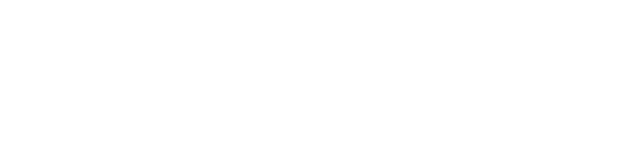
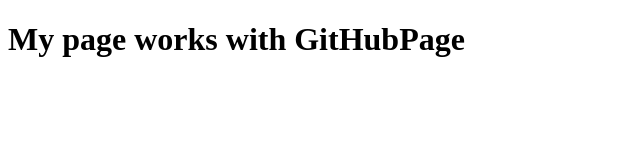
Before and after one commit to strootman10/bluuweb-git, a plain HTML site: page index.html in a window 1280 px wide. Shown: the whole page, without its empty margins (0-640 px from the left). Drawn offline with Linux system fonts and the light colour scheme.

Commit message:
I modi modify index.html

```diff
--- a/index.html
+++ b/index.html
@@ -4,9 +4,9 @@
     <meta charset="UTF-8">
     <meta http-equiv="X-UA-Compatible" content="IE=edge">
     <meta name="viewport" content="width=device-width, initial-scale=1.0">
-    <title>Document</title>
+    <title>GutHub Pages</title>
 </head>
 <body>
-
+    <h1>My page works with GitHubPage</h1>
 </body>
 </html>
```
